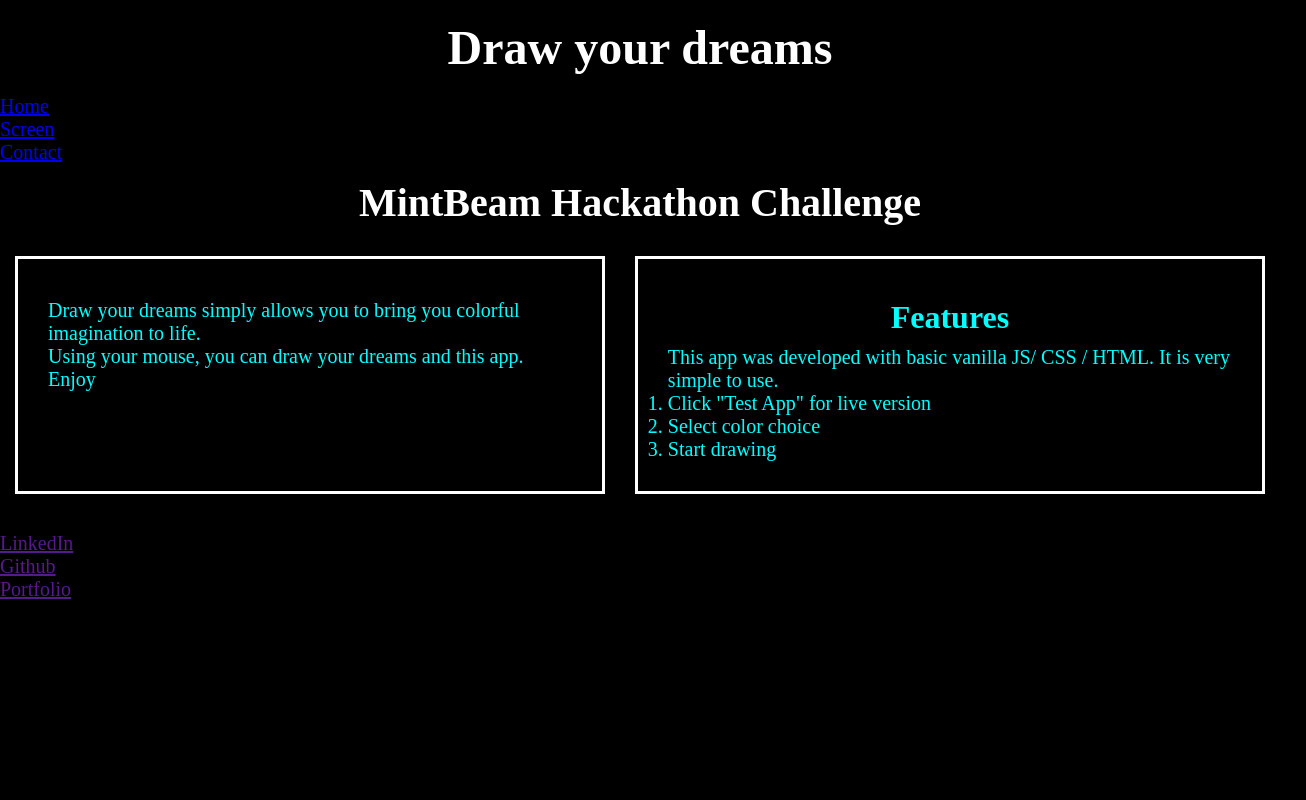
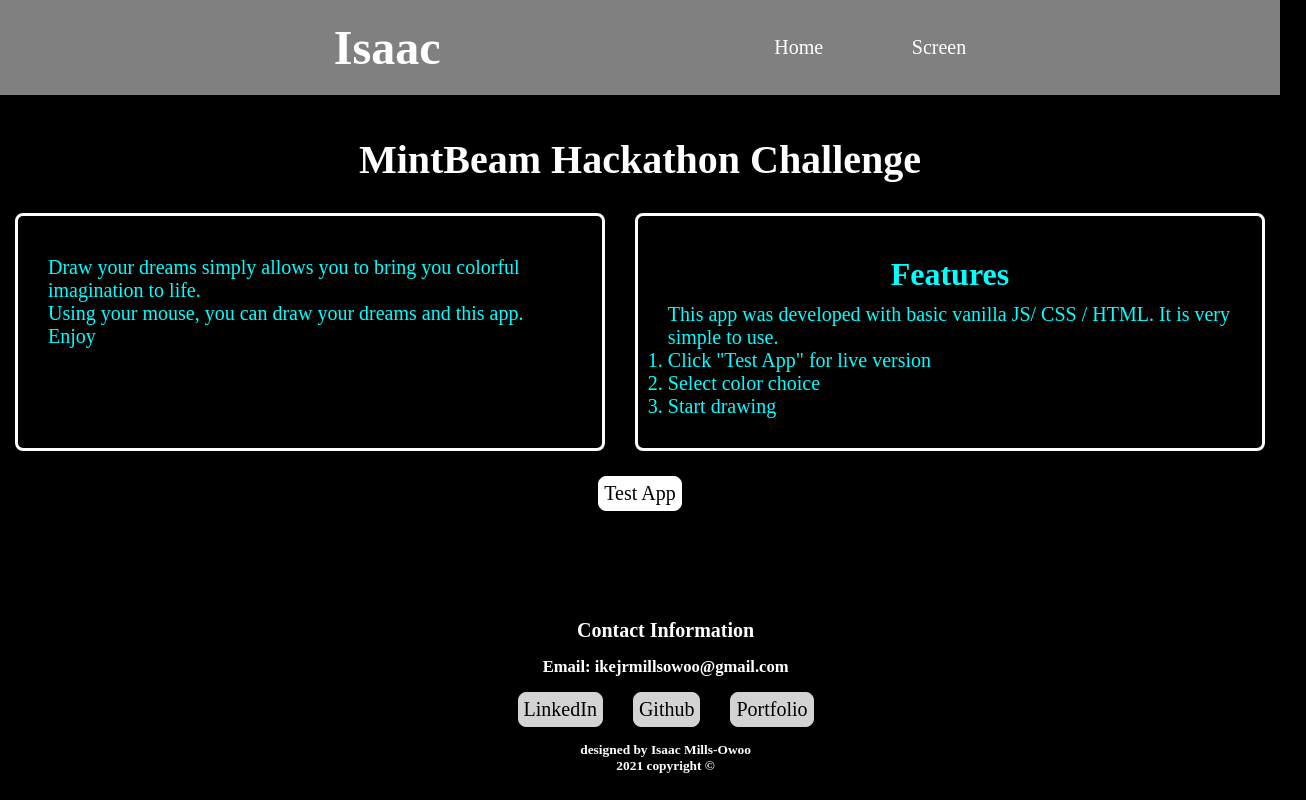
Before and after one commit to Ikejrmillsowoo/paint-app, a plain HTML site: page index.html in a window 1280 px wide. Shown: the whole page, 1306 px wide, since content can reach past the window. Drawn offline with Linux system fonts and the light colour scheme.

Commit message:
footer done

```diff
--- a/index.html
+++ b/index.html
@@ -11,11 +11,11 @@
 
 <body>
     <nav class="navigator">
-        <h1 class="heading">Draw your dreams</h1>
+        <h1 class="heading">Isaac</h1>
         <ul class="menu">
             <li class="home"><a href="#">Home</a></li>
-            <li class="screen"><a href="/screen">Screen</a></li>
-            <li class="contact"><a href="/contact">Contact</a></li>
+            <li class="screen"><a href="/screen.html">Screen</a></li>
+
         </ul>
     </nav>
     <main class="mainLanding">
@@ -37,6 +37,10 @@
             </div>
         </div>
 
+        <div class="btn">
+            <a href="/screen.html">Test App</a>
+        </div>
+
 
 
 
@@ -44,13 +48,16 @@
     </main>
     <footer class="footer">
         <h4>Contact Information</h4>
+        <h5>Email: ikejrmillsowoo@gmail.com</h5>
         <div class="information">
             <ul>
-                <li><a href="">LinkedIn</a></li>
-                <li><a href="">Github</a></li>
-                <li><a href="">Portfolio</a></li>
+                <li class="infoItem"><a href="https://www.linkedin.com/in/isaac-mills-owoo/">LinkedIn</a></li>
+                <li class="infoItem"><a href="https://github.com/Ikejrmillsowoo">Github</a></li>
+                <li class="infoItem"><a href="https://imillsowoo.com/">Portfolio</a></li>
             </ul>
         </div>
+        <h6>designed by Isaac Mills-Owoo</h6>
+        <h6>2021 copyright &copy; </h6>
     </footer>
 
 
--- a/style.css
+++ b/style.css
@@ -9,6 +9,30 @@ body {
      margin: auto;
      background-color: black;
      font-size: 20px;
+}
+
+.navigator {
+    display: flex;
+    flex-direction: row;
+    justify-content: space-evenly;
+    align-items: center;
+    background-color: gray;
+}
+.menu {
+    width: 15%;
+    display: flex;
+    flex-direction: row;
+    justify-content: space-between;
+    list-style: none;
+}
+.menu a {
+    text-decoration: none;
+    color: white;
+}
+
+.menu a:hover {
+    color: black;
+    /* border: 1px solid black; */
 }
 
 .heading {
@@ -62,6 +86,7 @@ body {
     flex-direction: column;
     justify-content: center;
     align-items: center;
+    margin-top: 2%;
 }
 
 .topic {
@@ -79,6 +104,7 @@ body {
     margin: 15px;
     color: aqua;
     border: 3px solid white;
+    border-radius: 8px;
     padding: 30px;
 }
 
@@ -87,3 +113,50 @@ body {
     text-align: center;
     font-size: 2rem;
 }
+
+.btn {
+    border: 1px white solid;
+    margin: 10px;
+    padding: 5px;
+    background-color: white;
+    border-radius: 8px;
+}
+
+.btn a {
+    text-decoration: none;
+    color: black;
+}
+
+.footer {
+    position: absolute;
+    bottom: 0;
+    margin: 2%;
+   color: white;
+   text-align: center;
+   width: 100%;
+}
+.footer h4 {
+    margin-bottom: 15px;
+}
+.information ul {
+   list-style: none;
+     display: flex;
+     flex-direction: row;
+     align-items: center;
+     justify-content: center;
+
+
+}
+
+.information ul a{
+    text-decoration: none;
+    color: black;
+}
+
+.infoItem {
+    border: 1px solid lightgray;
+    padding: 5px;
+    background-color: lightgray;
+    border-radius: 8px;
+    margin: 15px;
+}
```
Also changed, not shown: screen.html (+19 -1 lines).
